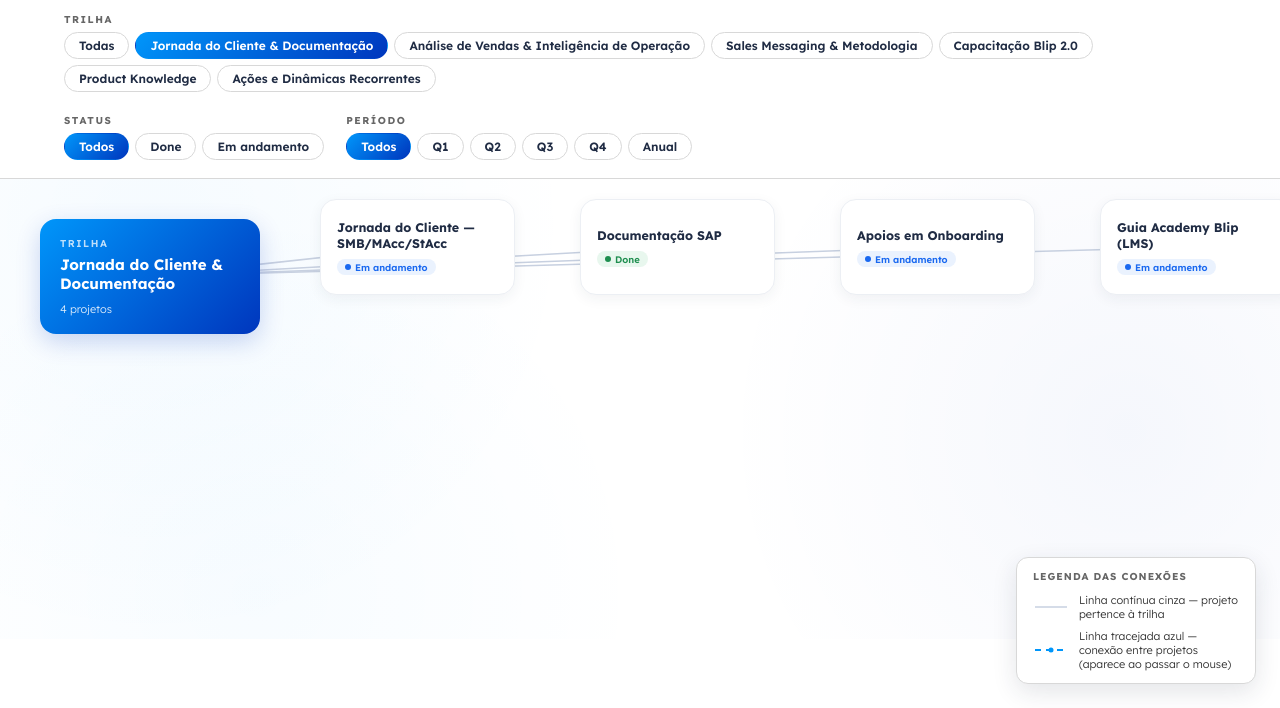
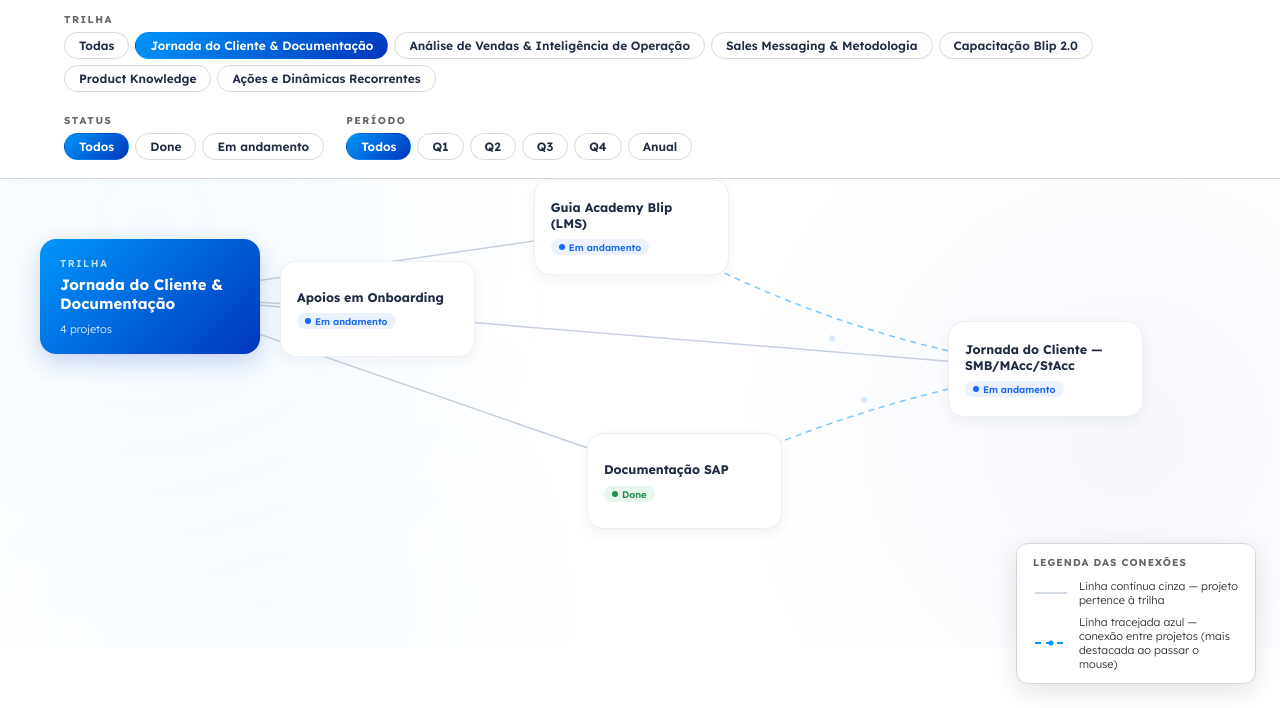
Before and after one commit to VICJURQUET/report-victoria-2026, a plain HTML site: page index.html in a window 1280 px wide. Both pictures are taken after a click on the button "Jornada do Cliente & Documentação". Shown: the part 92-800 px from the top of the page. Drawn offline with Linux system fonts and the light colour scheme.

Commit message:
Visão geral mostra apenas trilhas; layout em nuvem para projetos; linhas causais sempre visíveis

```diff
--- a/index.html
+++ b/index.html
@@ -153,9 +153,9 @@ transition: opacity 0.2s ease, stroke-width 0.2s ease;
 }
 .connection-line.causal {
 stroke: var(--brand-blue);
-stroke-width: 2;
+stroke-width: 1.5;
 stroke-dasharray: 6 5;
-opacity: 0;
+opacity: 0.5;
 }
 .connection-line.dimmed-line {
 opacity: 0.08;
@@ -169,8 +169,8 @@ stroke: var(--blue-dark);
 stroke-width: 3;
 opacity: 1;
 }
-.connection-dot { fill: var(--light-blue); transition: opacity 0.2s ease, fill 0.2s ease, r 0.2s ease; opacity: 0; }
-.connection-dot.dimmed-line { opacity: 0; }
+.connection-dot { fill: var(--light-blue); transition: opacity 0.2s ease, fill 0.2s ease, r 0.2s ease; opacity: 0.5; }
+.connection-dot.dimmed-line { opacity: 0.05; }
 .connection-dot.highlight-line { fill: var(--blue-dark); r: 4; opacity: 1; }
 
 /* LEGEND */
@@ -264,6 +264,19 @@ margin-top: 8px;
 font-size: 11px;
 font-weight: 300;
 opacity: 0.85;
+}
+.node.trail.overview {
+width: 260px;
+min-height: 180px;
+padding: 24px 26px;
+justify-content: space-between;
+}
+.node.trail.overview h3 {
+font-size: 19px;
+}
+.node.trail.overview .count {
+font-size: 13px;
+margin-top: 16px;
 }
 
 /* PROJECT NODES */
@@ -578,7 +591,7 @@ text-transform: uppercase; letter-spacing: 1px; margin-bottom: 2px;
 </div>
 <div class="legend-row">
 <svg width="36" height="10" viewBox="0 0 36 10"><line x1="2" y1="5" x2="34" y2="5" stroke="#0096FA" stroke-width="2" stroke-dasharray="6 5"/><circle cx="18" cy="5" r="2.5" fill="#0096FA"/></svg>
-<span>Linha tracejada azul — conexão entre projetos (aparece ao passar o mouse)</span>
+<span>Linha tracejada azul — conexão entre projetos (mais destacada ao passar o mouse)</span>
 </div>
 </div>
 
@@ -612,58 +625,75 @@ function getTrail(id) { return DATA.trails.find(t => t.id === id); }
 // (trilha em coluna à esquerda, projetos em grid à direita)
 // ============================================
 function computeLayout() {
-const projColWidth = 230;
-const projColGap = 30;
-const projRowHeight = 160;
+if (activeFilters.trail !== 'all') {
+// FOCUSED LAYOUT: trail in corner, projects scattered in a "cloud" to the right
+const trail = getTrail(activeFilters.trail);
+const trailX = 40;
+const trailY = 60;
+trail.x = trailX;
+trail.y = trailY;
 
-if (activeFilters.trail !== 'all') {
-// FOCUSED LAYOUT: single trail, projects in a wider grid
-const trail = getTrail(activeFilters.trail);
-const projCols = 4;
-const trailX = 40;
-const projStartX = 320;
+const cloudCenterX = 620;
+const cloudCenterY = trailY + 140;
+const projW = 195, projH = 96;
 
-trail.x = trailX;
-trail.y = 40;
+// pseudo-random but deterministic per project id, so layout is stable across re-renders
+function seedFor(id) {
+let h = 0;
+for (let i = 0; i < id.length; i++) h = (h * 31 + id.charCodeAt(i)) >>> 0;
+return h;
+}
 
+const n = trail.projects.length;
 trail.projects.forEach((pid, pi) => {
 const project = getProject(pid);
-const col = pi % projCols;
-const row = Math.floor(pi / projCols);
-project.x = projStartX + col * (projColWidth + projColGap);
-project.y = trail.y - 20 + row * projRowHeight;
+const seed = seedFor(pid);
+
+// distribute around a circle, with radius growing for outer "rings"
+const ring = Math.floor(pi / 6);
+const idxInRing = pi % 6;
+const ringCount = Math.min(6, n - ring * 6);
+const angle = (idxInRing / Math.max(1, ringCount)) * Math.PI * 2 + (ring * 0.5);
+const baseRadius = 280 + ring * 320;
+
+// jitter based on seed, deterministic
+const jitterX = ((seed % 100) / 100 - 0.5) * 140;
+const jitterY = (((seed >> 8) % 100) / 100 - 0.5) * 140;
+const radiusJitter = ((seed >> 16) % 100) / 100 * 80;
+
+const radius = baseRadius + radiusJitter;
+project.x = Math.max(280, cloudCenterX + Math.cos(angle) * radius * 1.3 + jitterX - projW / 2);
+project.y = Math.max(0, cloudCenterY + Math.sin(angle) * radius * 0.7 + jitterY - projH / 2);
 });
 
-const rows = Math.ceil(trail.projects.length / projCols);
-const totalHeight = trail.y + Math.max(420, rows * projRowHeight + 200);
-mapWrap.style.minHeight = totalHeight + 'px';
+// adjust map height/width based on the furthest project
+let maxY = trailY + 400;
+trail.projects.forEach(pid => {
+const project = getProject(pid);
+maxY = Math.max(maxY, project.y + projH + 120);
+});
+mapWrap.style.minHeight = maxY + 'px';
 return;
 }
 
-// DEFAULT LAYOUT: all trails stacked, each with its own project grid
-const trailX = 40;
-const trailGapY = 420;
-const projStartX = 320;
-const projCols = 3;
+// OVERVIEW LAYOUT: only trail cards, in a simple grid spread across the canvas
+const cardW = 260;
+const cardH = 180;
+const gapX = 40;
+const gapY = 40;
+const cols = 3;
+const startX = 40;
+const startY = 40;
 
 DATA.trails.forEach((trail, ti) => {
-trail.x = trailX;
-trail.y = 40 + ti * trailGapY;
-
-trail.projects.forEach((pid, pi) => {
-const project = getProject(pid);
-const col = pi % projCols;
-const row = Math.floor(pi / projCols);
-project.x = projStartX + col * (projColWidth + projColGap);
-project.y = trail.y - 20 + row * projRowHeight;
-});
+const col = ti % cols;
+const row = Math.floor(ti / cols);
+trail.x = startX + col * (cardW + gapX);
+trail.y = startY + row * (cardH + gapY);
 });
 
-// adjust map height based on content
-const maxTrailY = DATA.trails[DATA.trails.length - 1].y;
-const lastTrail = DATA.trails[DATA.trails.length - 1];
-const lastTrailRows = Math.ceil(lastTrail.projects.length / projCols);
-const totalHeight = maxTrailY + Math.max(420, lastTrailRows * projRowHeight + 200);
+const rows = Math.ceil(DATA.trails.length / cols);
+const totalHeight = startY + rows * (cardH + gapY) + 100;
 mapWrap.style.minHeight = totalHeight + 'px';
 }
 
@@ -715,6 +745,7 @@ if (activeFilters.trail !== 'all' && activeFilters.trail !== trail.id) return;
 
 const el = document.createElement('div');
 el.className = 'node trail';
+if (activeFilters.trail === 'all') el.classList.add('overview');
 el.style.left = trail.x + 'px';
 el.style.top = trail.y + 'px';
 el.tabIndex = 0;
@@ -730,12 +761,20 @@ el.innerHTML = `
 <h3>${trail.name}</h3>
 <div class="count">${trail.projects.length} projeto${trail.projects.length > 1 ? 's' : ''}</div>
 `;
+
+if (activeFilters.trail === 'all') {
+el.addEventListener('click', () => { activeFilters.trail = trail.id; render(); });
+el.addEventListener('keydown', e => { if (e.key === 'Enter') { activeFilters.trail = trail.id; render(); } });
+} else {
 el.addEventListener('click', () => openTrailModal(trail));
 el.addEventListener('keydown', e => { if (e.key === 'Enter') openTrailModal(trail); });
+}
 el.addEventListener('mouseenter', () => highlightConnections(el.dataset.connKey));
 el.addEventListener('mouseleave', () => clearHighlight());
 mapWrap.appendChild(el);
 });
+
+if (activeFilters.trail === 'all') { drawConnections(); return; }
 
 DATA.projects.forEach(project => {
 if (activeFilters.trail !== 'all' && project.trailId !== activeFilters.trail) return;
@@ -1042,6 +1081,7 @@ buildFilters();
 computeLayout();
 renderMap();
 renderMobile();
+document.getElementById('mapLegend').style.display = activeFilters.trail === 'all' ? 'none' : '';
 }
 
 async function init() {
@@ -1066,7 +1106,6 @@ Responsável: <strong>${DATA.meta?.author || ''}</strong><br>
 computeLayout();
 loadingMsg.style.display = 'none';
 mapWrap.style.display = '';
-document.getElementById('mapLegend').style.display = '';
 
 render();
 window.addEventListener('resize', drawConnections);
```
